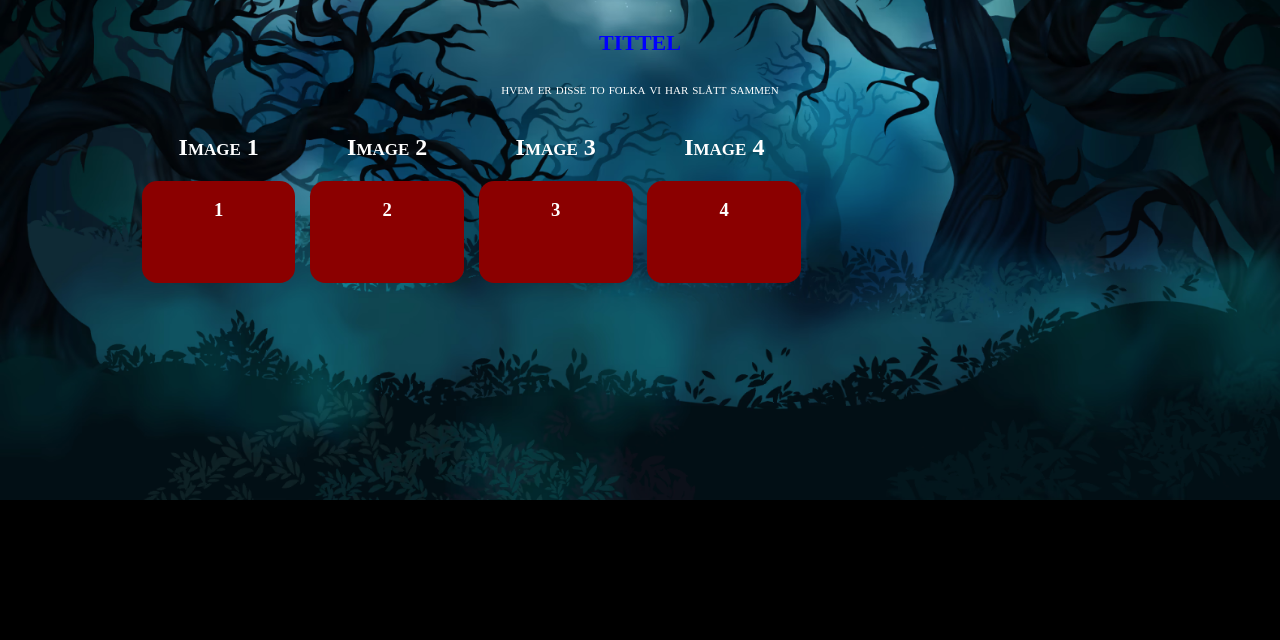
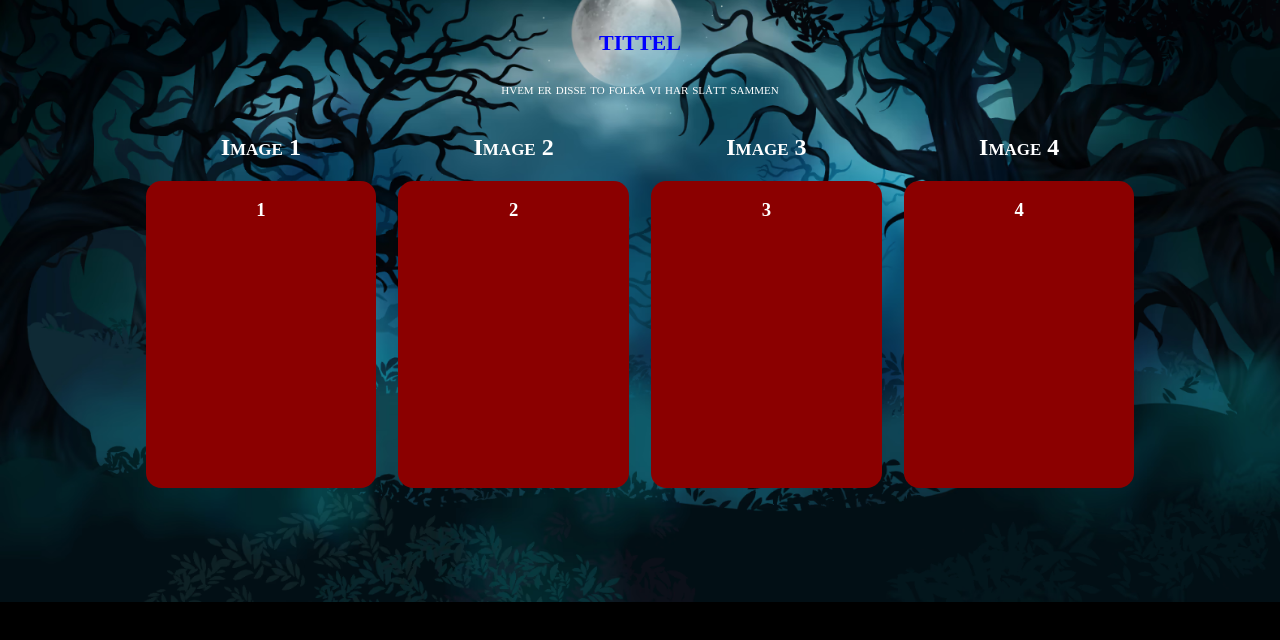
Before and after one commit to vektorprogrammet/halloween-jeopardy, a React (Vite) app: page /GuessWho in a window 1280 px wide. Shown: the top 640 px of the page. Built offline with nearby package versions, Linux system fonts and the light colour scheme.

Commit message:
feat: :sparkles: Made image slots fit the screen better

```diff
--- a/src/App.css
+++ b/src/App.css
@@ -31,3 +31,10 @@
     display: grid;
     grid-template-columns: repeat(6, 1fr);
 }
+
+.images-container {
+    margin: auto;
+    width: 80%;
+    display: grid;
+    grid-template-columns: repeat(4, 1fr);
+}
--- a/src/pages/guessWho/Components/image/Image.css
+++ b/src/pages/guessWho/Components/image/Image.css
@@ -1,4 +1,4 @@
-.category-slots {
+.imagecategory-slots {
     max-width: fit-content;
     margin: auto;
     display: flex;
--- a/src/pages/guessWho/Components/image/Image.tsx
+++ b/src/pages/guessWho/Components/image/Image.tsx
@@ -1,8 +1,9 @@
+import { ReactNode } from 'react'
 import './Image.css'
 import ImageSlot from '../imageSlot/ImageSlot'
 
 interface ImageProps {
-    image: string
+    image: ReactNode
     index: string
 }
 
@@ -12,7 +13,7 @@ export default function Image({image, index}:ImageProps){
         <div className="category-container">
             <h2>Image {index}</h2>
 
-            <div className="category-slots">
+            <div className="imagecategory-slots">
                 <ImageSlot coverText={index} image={image}/>
             </div>
         </div>
--- a/src/pages/guessWho/Components/imageCover/ImageCover.css
+++ b/src/pages/guessWho/Components/imageCover/ImageCover.css
@@ -1,5 +1,5 @@
 /* Cover component styling */
-.cover-container {
+.imagecover-container {
     background-color: darkred;
     position: absolute;
     width: 100%;
@@ -8,11 +8,11 @@
     transition: 0.15s;
   }
 
-  .cover-container:hover {
+  .imagecover-container:hover {
     scale: 1.05;
   }
 
-  .cover-container:active {
+  .imagecover-container:active {
     filter: brightness(75%);
     scale: 1;
   }
--- a/src/pages/guessWho/Components/imageCover/ImageCover.tsx
+++ b/src/pages/guessWho/Components/imageCover/ImageCover.tsx
@@ -8,7 +8,7 @@ export default function Cover({ text }: CoverProps) {
 
     return (
         <>
-            <div className="cover-container">
+            <div className="imagecover-container">
                 <h3>{text}</h3>
             </div>
         </>
--- a/src/pages/guessWho/Components/imageSlot/ImageSlot.css
+++ b/src/pages/guessWho/Components/imageSlot/ImageSlot.css
@@ -1,7 +1,7 @@
 /* Slot component styling */
 .slot-container {
-    height: 8vw;
-    width: 12vw;
+    height: 24vw;
+    width: 18vw;
     position: relative;
     border-radius: 1.2vw;
   }
--- a/src/pages/guessWho/GuessWho.tsx
+++ b/src/pages/guessWho/GuessWho.tsx
@@ -1,5 +1,4 @@
 import './GuessWho.css'
-// import "../../index.css"
 import Image from './Components/image/Image'
 
 const images: string[] = ["1", "2", "3", "4"]
@@ -12,14 +11,14 @@ export const GuessWho = () => {
                <p>hvem er disse to folka vi har slått sammen</p>
             </div>
 
-            <div className="app-container">
+            <div className="images-container">
             {images.map(
                 (index, i) => {
                 const image_list = [
-                    "placeholder",
-                    "placeholder",
-                    "placeholder",
-                    "placeholder"
+                    <h3>Placeholder</h3>,
+                    <h3>Placeholder</h3>,
+                    <h3>Placeholder</h3>,
+                    <h3>Placeholder</h3>
                 ];
                 return (
                 <>
```
